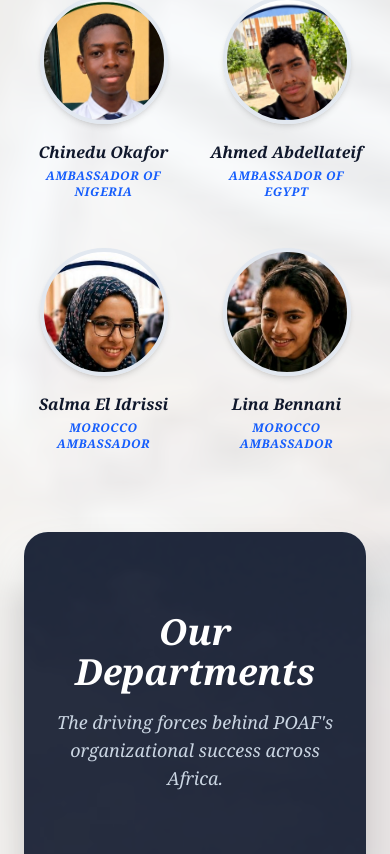
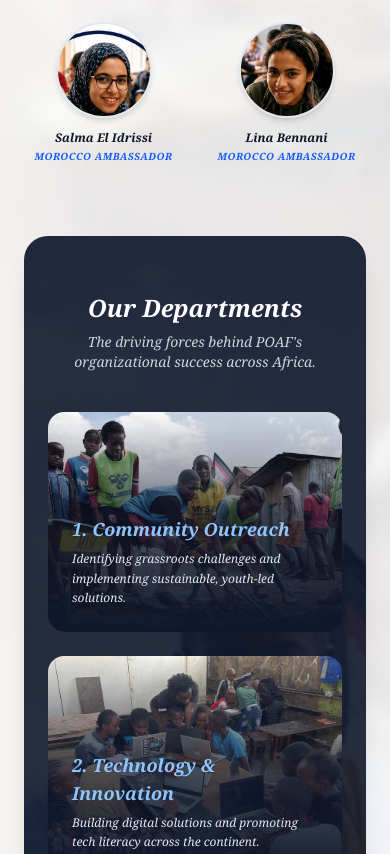
Before and after one commit to Ezra-FeelX-Us/POAF, a Next.js app: page / in a window 390 px wide. Shown: the part 4265-5119 px from the top of the page. Built offline with nearby package versions, Linux system fonts and the light colour scheme; no server answers; the database is empty.

Commit message:
Homepage layout refinements: 4-col Ambassadors, 3-col Departments, 4-col Leaders, compact photo typography, and cleaned desktop scaling

```diff
--- a/src/app/(public)/layout.tsx
+++ b/src/app/(public)/layout.tsx
@@ -1,7 +1,6 @@
 import React from "react";
 import Link from "next/link";
 import MobileMenu from "@/components/MobileMenu";
-import DesktopModeToggle from "@/components/DesktopModeToggle";
 
 export default function PublicLayout({
  children,
@@ -20,7 +19,7 @@ export default function PublicLayout({
 
  <MobileMenu />
 
-      <div className="hidden lg:flex gap-5 font-semibold text-xs xl:text-sm items-center">
+      <div className="hidden lg:flex gap-6 font-semibold text-xs xl:text-sm items-center">
         <Link href="/" className="hover:text-blue-400 transition-colors">Home</Link>
         <Link href="/about" className="hover:text-blue-400 transition-colors">About</Link>
         <Link href="/members" className="hover:text-blue-400 transition-colors">Members</Link>
@@ -31,7 +30,6 @@ export default function PublicLayout({
         <Link href="/verify" className="text-emerald-400 hover:text-emerald-300 font-bold transition-colors flex items-center gap-1">
           Verify ID
         </Link>
-        <DesktopModeToggle />
       </div>
  <div className="hidden lg:flex gap-3 items-center">
  <Link href="/apply" className="px-4 py-2 bg-blue-600 hover:bg-blue-700 text-white font-bold rounded-xl text-xs transition shadow-md">
--- a/src/app/(public)/page.tsx
+++ b/src/app/(public)/page.tsx
@@ -231,83 +231,83 @@ export default async function HomePage() {
           </div>
 
           {/* National Ambassadors */}
-          <div className="border-t border-slate-200 pt-16">
-            <h3 className="text-2xl md:text-3xl font-bold text-center text-slate-900 mb-10">National Ambassadors</h3>
-            <div className="grid grid-cols-2 md:grid-cols-3 lg:grid-cols-4 gap-x-6 gap-y-12 text-center">
+          <div className="border-t border-slate-200 pt-12">
+            <h3 className="text-xl md:text-2xl font-bold text-center text-slate-900 mb-8">National Ambassadors</h3>
+            <div className="grid grid-cols-2 sm:grid-cols-4 lg:grid-cols-4 gap-6 text-center">
               {nationalAmbassadors.map((amb, i) => (
-                <div key={i} className="flex flex-col items-center group">
-                  <div className={`w-32 h-32 md:w-40 md:h-40 mx-auto rounded-full mb-4 shadow-md border-4 border-slate-200 bg-no-repeat transition-transform duration-300 group-hover:scale-105 ${amb.bgPos}`} style={{ backgroundImage: `url('${amb.img}')` }}></div>
-                  <h4 className="font-bold text-slate-900 text-base md:text-lg group-hover:text-blue-600 transition-colors">{amb.name}</h4>
-                  <p className="text-xs text-blue-600 font-bold uppercase tracking-wider mt-1">{amb.role}</p>
+                <div key={i} className="flex flex-col items-center group p-2">
+                  <div className={`w-24 h-24 sm:w-28 sm:h-28 md:w-32 md:h-32 mx-auto rounded-full mb-3 shadow-md border-2 border-slate-200 bg-no-repeat transition-transform duration-300 group-hover:scale-105 ${amb.bgPos}`} style={{ backgroundImage: `url('${amb.img}')` }}></div>
+                  <h4 className="font-bold text-slate-900 text-xs sm:text-sm group-hover:text-blue-600 transition-colors leading-snug">{amb.name}</h4>
+                  <p className="text-[10px] sm:text-[11px] text-blue-600 font-bold uppercase tracking-wider mt-0.5">{amb.role}</p>
                 </div>
               ))}
             </div>
           </div>
 
           {/* Our Departments */}
-          <div className="py-20 rounded-3xl overflow-hidden relative bg-cover bg-center mt-20 mb-20 shadow-2xl" style={{ backgroundImage: "url('/images/media_1787222887149.jpg')" }}>
+          <div className="py-14 px-4 sm:px-8 rounded-3xl overflow-hidden relative bg-cover bg-center mt-16 mb-16 shadow-xl" style={{ backgroundImage: "url('/images/media_1787222887149.jpg')" }}>
             <div className="absolute inset-0 bg-slate-900/90"></div>
-            <div className="px-6 relative z-10 text-white w-full">
-              <div className="text-center mb-16">
-                <h2 className="text-4xl font-extrabold mb-4">Our Departments</h2>
-                <p className="max-w-2xl mx-auto text-slate-300 text-lg">
+            <div className="px-2 relative z-10 text-white w-full">
+              <div className="text-center mb-10">
+                <h2 className="text-2xl md:text-3xl font-extrabold mb-2">Our Departments</h2>
+                <p className="max-w-2xl mx-auto text-slate-300 text-sm">
                   The driving forces behind POAF's organizational success across Africa.
                 </p>
               </div>
 
-              <div className="grid grid-cols-1 md:grid-cols-2 lg:grid-cols-3 gap-8">
+              <div className="grid grid-cols-1 md:grid-cols-2 lg:grid-cols-3 gap-6">
                 {/* 1. Community Outreach */}
-                <div className="relative p-8 rounded-2xl hover:-translate-y-2 transition-transform overflow-hidden group min-h-[280px] flex flex-col justify-end">
+                <div className="relative p-6 rounded-2xl hover:-translate-y-1.5 transition-transform overflow-hidden group min-h-[220px] flex flex-col justify-end">
                   <div className="absolute inset-0 bg-cover bg-center transition-transform duration-700 group-hover:scale-110" style={{ backgroundImage: "url('/images/media_1787222887149.jpg')" }}></div>
                   <div className="absolute inset-0 bg-gradient-to-t from-slate-900 via-slate-900/70 to-transparent"></div>
                   <div className="relative z-10 text-left">
-                    <h3 className="text-2xl font-bold mb-3 text-blue-300 drop-shadow-md">1. Community Outreach</h3>
-                    <p className="text-slate-200 text-sm leading-relaxed drop-shadow">Identifying grassroots challenges and implementing sustainable, youth-led solutions.</p>
+                    <h3 className="text-lg md:text-xl font-bold mb-1.5 text-blue-300 drop-shadow-md">1. Community Outreach</h3>
+                    <p className="text-slate-200 text-xs leading-relaxed drop-shadow">Identifying grassroots challenges and implementing sustainable, youth-led solutions.</p>
                   </div>
                 </div>
                 {/* 2. Technology */}
-                <div className="relative p-8 rounded-2xl hover:-translate-y-2 transition-transform overflow-hidden group min-h-[280px] flex flex-col justify-end">
+                <div className="relative p-6 rounded-2xl hover:-translate-y-1.5 transition-transform overflow-hidden group min-h-[220px] flex flex-col justify-end">
                   <div className="absolute inset-0 bg-cover bg-center transition-transform duration-700 group-hover:scale-110" style={{ backgroundImage: "url('/images/media_1787223249571.jpg')" }}></div>
                   <div className="absolute inset-0 bg-gradient-to-t from-slate-900 via-slate-900/70 to-transparent"></div>
                   <div className="relative z-10 text-left">
-                    <h3 className="text-2xl font-bold mb-3 text-blue-300 drop-shadow-md">2. Technology & Innovation</h3>
-                    <p className="text-slate-200 text-sm leading-relaxed drop-shadow">Building digital solutions and promoting tech literacy across the continent.</p>
+                    <h3 className="text-lg md:text-xl font-bold mb-1.5 text-blue-300 drop-shadow-md">2. Technology & Innovation</h3>
+                    <p className="text-slate-200 text-xs leading-relaxed drop-shadow">Building digital solutions and promoting tech literacy across the continent.</p>
                   </div>
                 </div>
                 {/* 3. Research */}
-                <div className="relative p-8 rounded-2xl hover:-translate-y-2 transition-transform overflow-hidden group min-h-[280px] flex flex-col justify-end">
+                <div className="relative p-6 rounded-2xl hover:-translate-y-1.5 transition-transform overflow-hidden group min-h-[220px] flex flex-col justify-end">
                   <div className="absolute inset-0 bg-cover bg-center transition-transform duration-700 group-hover:scale-110" style={{ backgroundImage: "url('/images/media_1787223395009.png')" }}></div>
                   <div className="absolute inset-0 bg-gradient-to-t from-slate-900 via-slate-900/70 to-transparent"></div>
                   <div className="relative z-10 text-left">
-                    <h3 className="text-2xl font-bold mb-3 text-blue-300 drop-shadow-md">3. Research & Engineering</h3>
-                    <p className="text-slate-200 text-sm leading-relaxed drop-shadow">Pioneering scientific inquiry and infrastructure blueprints for Africa's progress.</p>
+                    <h3 className="text-lg md:text-xl font-bold mb-1.5 text-blue-300 drop-shadow-md">3. Research & Engineering</h3>
+                    <p className="text-slate-200 text-xs leading-relaxed drop-shadow">Pioneering scientific inquiry and infrastructure blueprints for Africa's progress.</p>
                   </div>
                 </div>
                 {/* 4. Debate */}
-                <div className="relative p-8 rounded-2xl hover:-translate-y-2 transition-transform overflow-hidden group min-h-[280px] flex flex-col justify-end">
+                <div className="relative p-6 rounded-2xl hover:-translate-y-1.5 transition-transform overflow-hidden group min-h-[220px] flex flex-col justify-end">
                   <div className="absolute inset-0 bg-cover bg-center transition-transform duration-700 group-hover:scale-110" style={{ backgroundImage: "url('/images/media_1787223618684.jpg')" }}></div>
                   <div className="absolute inset-0 bg-gradient-to-t from-slate-900 via-slate-900/70 to-transparent"></div>
                   <div className="relative z-10 text-left">
-                    <h3 className="text-2xl font-bold mb-3 text-blue-300 drop-shadow-md">4. Debate & Communication</h3>
-                    <p className="text-slate-200 text-sm leading-relaxed drop-shadow">Empowering youth voices through structured debate, diplomacy, and dialogue.</p>
+                    <h3 className="text-lg md:text-xl font-bold mb-1.5 text-blue-300 drop-shadow-md">4. Debate & Communication</h3>
+                    <p className="text-slate-200 text-xs leading-relaxed drop-shadow">Empowering youth voices through structured debate, diplomacy, and dialogue.</p>
                   </div>
                 </div>
                 {/* 5. Youth Empowerment */}
-                <div className="relative p-8 rounded-2xl hover:-translate-y-2 transition-transform overflow-hidden group min-h-[280px] flex flex-col justify-end">
+                <div className="relative p-6 rounded-2xl hover:-translate-y-1.5 transition-transform overflow-hidden group min-h-[220px] flex flex-col justify-end">
                   <div className="absolute inset-0 bg-cover bg-center transition-transform duration-700 group-hover:scale-110" style={{ backgroundImage: "url('/images/media_1787223704562.jpg')" }}></div>
                   <div className="absolute inset-0 bg-gradient-to-t from-slate-900 via-slate-900/70 to-transparent"></div>
                   <div className="relative z-10 text-left">
-                    <h3 className="text-2xl font-bold mb-3 text-blue-300 drop-shadow-md">5. Youth Empowerment</h3>
-                    <p className="text-slate-200 text-sm leading-relaxed drop-shadow">Fostering personal, academic, and professional growth for African youth.</p>
+                    <h3 className="text-lg md:text-xl font-bold mb-1.5 text-blue-300 drop-shadow-md">5. Youth Empowerment</h3>
+                    <p className="text-slate-200 text-xs leading-relaxed drop-shadow">Fostering personal, academic, and professional growth for African youth.</p>
                   </div>
                 </div>
                 {/* 6. Capacity Building */}
-                <div className="relative p-8 rounded-2xl hover:-translate-y-2 transition-transform overflow-hidden group min-h-[280px] flex flex-col justify-end">
+                <div className="relative p-6 rounded-2xl hover:-translate-y-1.5 transition-transform overflow-hidden group min-h-[220px] flex flex-col justify-end">
                   <div className="absolute inset-0 bg-cover bg-center transition-transform duration-700 group-hover:scale-110" style={{ backgroundImage: "url('/images/media_1787224603096.png')" }}></div>
                   <div className="absolute inset-0 bg-gradient-to-t from-slate-900 via-slate-900/70 to-transparent"></div>
                   <div className="relative z-10 text-left">
-                    <h3 className="text-2xl font-bold mb-3 text-blue-300 drop-shadow-md">6. Capacity Building</h3>
-                    <p className="text-slate-200 text-sm leading-relaxed drop-shadow">Training organizational leads and scaling continental outreach initiatives.</p>
+                    <h3 className="text-lg md:text-xl font-bold mb-1.5 text-blue-300 drop-shadow-md">6. Capacity Building</h3>
+                    <p className="text-slate-200 text-xs leading-relaxed drop-shadow">Training organizational leads and scaling continental outreach initiatives.</p>
                   </div>
                 </div>
               </div>
@@ -315,14 +315,14 @@ export default async function HomePage() {
           </div>
 
           {/* Department Leaders */}
-          <div className="bg-slate-100 rounded-3xl py-16 px-4 sm:px-8 mt-20 shadow-inner">
-            <h3 className="text-3xl font-bold text-center text-slate-900 mb-12">Department Leaders</h3>
-            <div className="grid grid-cols-2 md:grid-cols-3 lg:grid-cols-4 gap-x-6 gap-y-12 text-center">
+          <div className="bg-slate-100 rounded-3xl py-12 px-4 sm:px-8 mt-16 shadow-inner">
+            <h3 className="text-xl md:text-2xl font-bold text-center text-slate-900 mb-8">Department Leaders</h3>
+            <div className="grid grid-cols-2 sm:grid-cols-4 lg:grid-cols-4 gap-6 text-center">
               {leadersToDisplay.map((leader, i) => (
-                <div key={i} className="flex flex-col items-center group">
-                  <div className={`w-32 h-32 md:w-40 md:h-40 mx-auto rounded-full mb-4 shadow-md border-4 border-slate-200 bg-cover transition-transform duration-300 group-hover:scale-105 ${leader.bgPos}`} style={{ backgroundImage: `url('${leader.img}')` }}></div>
-                  <h4 className="font-bold text-slate-900 text-base md:text-lg group-hover:text-blue-600 transition-colors">{leader.name}</h4>
-                  <p className="text-[11px] text-blue-600 font-bold uppercase tracking-wider mt-1">{leader.role}</p>
+                <div key={i} className="flex flex-col items-center group p-2">
+                  <div className={`w-24 h-24 sm:w-28 sm:h-28 md:w-32 md:h-32 mx-auto rounded-full mb-3 shadow-md border-2 border-slate-200 bg-cover transition-transform duration-300 group-hover:scale-105 ${leader.bgPos}`} style={{ backgroundImage: `url('${leader.img}')` }}></div>
+                  <h4 className="font-bold text-slate-900 text-xs sm:text-sm group-hover:text-blue-600 transition-colors leading-snug">{leader.name}</h4>
+                  <p className="text-[10px] sm:text-[11px] text-blue-600 font-bold uppercase tracking-wider mt-0.5">{leader.role}</p>
                 </div>
               ))}
             </div>
--- a/src/components/MobileMenu.tsx
+++ b/src/components/MobileMenu.tsx
@@ -2,8 +2,6 @@
 
 import React, { useState } from "react";
 import Link from "next/link";
-
-import DesktopModeToggle from "./DesktopModeToggle";
 
 export default function MobileMenu() {
   const [isOpen, setIsOpen] = useState(false);
@@ -30,9 +28,6 @@ export default function MobileMenu() {
           <Link href="/projects" onClick={() => setIsOpen(false)} className="hover:text-blue-400 transition-colors">Projects</Link>
           <Link href="/competition" onClick={() => setIsOpen(false)} className="text-amber-400 hover:text-amber-300 font-bold transition-colors">Impact Competition</Link>
           <Link href="/verify" onClick={() => setIsOpen(false)} className="text-emerald-400 hover:text-emerald-300 font-bold transition-colors">Verify ID</Link>
-          <div className="pt-1 pb-1">
-            <DesktopModeToggle className="w-full" />
-          </div>
           <div className="border-t border-slate-700 pt-3 mt-2 flex flex-col gap-2">
             <Link href="/apply" onClick={() => setIsOpen(false)} className="w-full text-center px-4 py-2.5 bg-blue-600 hover:bg-blue-700 text-white font-bold rounded-xl text-xs transition shadow-md">Apply Now</Link>
             <Link href="/admin/dashboard" onClick={() => setIsOpen(false)} className="w-full text-center px-4 py-2 bg-slate-800 rounded-xl hover:bg-slate-700 transition-colors text-white font-bold border border-slate-700 text-xs">Admin Portal</Link>
```
Also changed, not shown: src/app/globals.css (+0 -10 lines), src/components/DesktopModeToggle.tsx (deleted, +0 -60 lines).
